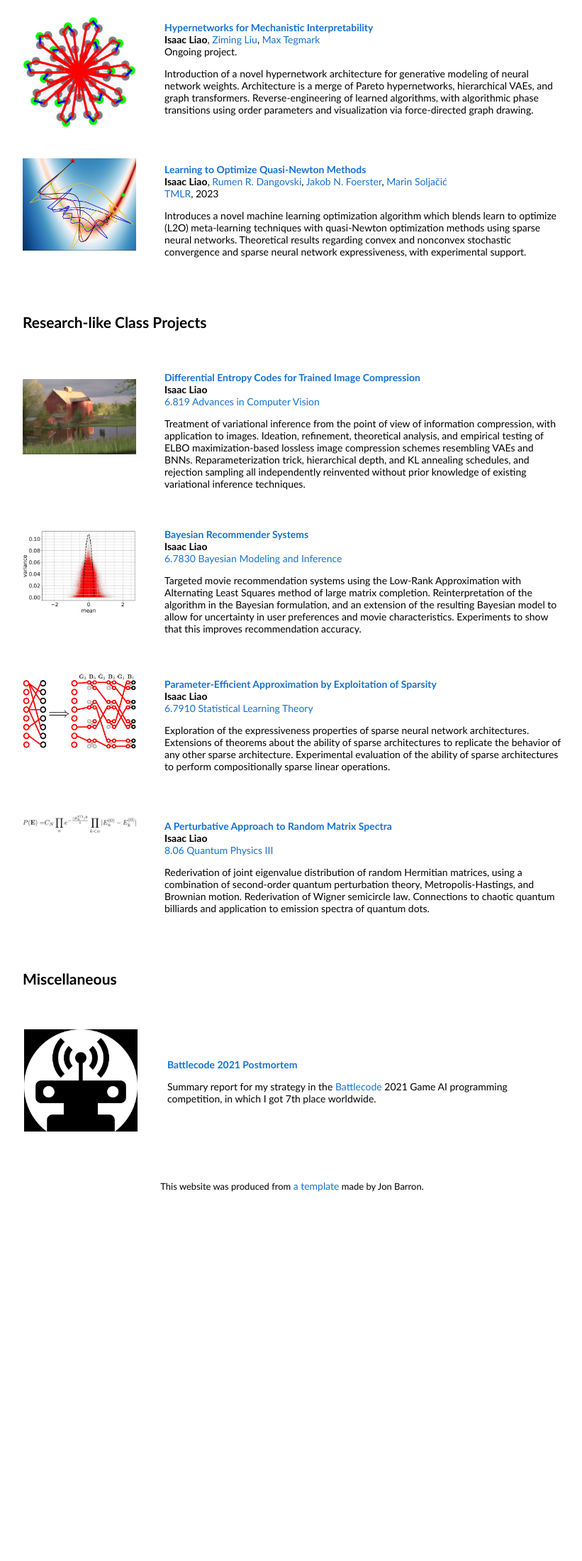
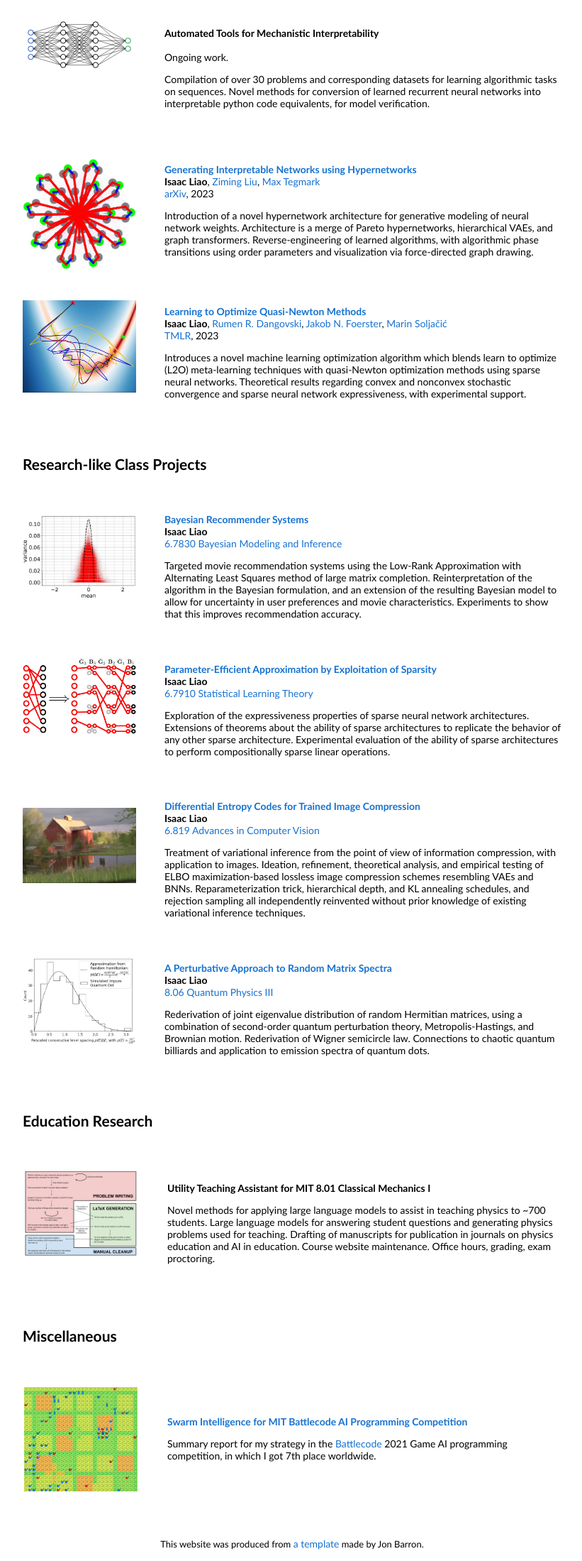
Before and after one commit to iliao2345/iliao2345.github.io, a plain HTML site: page index.html in a window 1280 px wide. Shown: the part 462-2661 px from the top of the page at 71% size, without its empty margins (228-1049 px from the left). Before the commit the page ends 2162 px from the top, so only its background shows below. Drawn offline with Linux system fonts and the light colour scheme.

Commit message:
updated website

```diff
--- a/index.html
+++ b/index.html
@@ -28,6 +28,7 @@
               <p style="text-align:center">
                 <a href="mailto:iliao2345@gmail.com">Email</a> &nbsp/&nbsp
                 <a href="data/Isaac_Liao_CV.pdf">CV</a> &nbsp/&nbsp
+                <a href="data/Isaac_Liao_Resume.pdf">Resume</a> &nbsp/&nbsp
                 <a href="https://scholar.google.com/citations?user=ktiXUnoAAAAJ&hl=en&oi=sra">Google Scholar</a>
               </p>
             </td>
@@ -49,19 +50,36 @@
           <tr>
             <td style="padding:20px;width:25%;vertical-align:middle">
               <div class="one">
+                <img src='images/network.svg' width="160">
+              </div>
+            </td>
+            <td style="padding:20px;width:75%;vertical-align:middle">
+              <papertitle>Automated Tools for Mechanistic Interpretability</papertitle>
+              <br></br>
+              Ongoing work.
+              <p></p>
+              <p>
+	      Compilation of over 30 problems and corresponding datasets for learning algorithmic tasks on sequences. Novel methods for conversion of learned recurrent neural networks into interpretable python code equivalents, for model verification.
+              </p>
+            </td>
+          </tr>
+
+          <tr>
+            <td style="padding:20px;width:25%;vertical-align:middle">
+              <div class="one">
                 <img src='images/L1_norm_network.jpg' width="160">
               </div>
             </td>
             <td style="padding:20px;width:75%;vertical-align:middle">
-              <a href="data/Hypernetworks.pdf">
-                <papertitle>Hypernetworks for Mechanistic Interpretability</papertitle>
+              <a href="https://arxiv.org/abs/2312.03051">
+                <papertitle>Generating Interpretable Networks using Hypernetworks</papertitle>
               </a>
               <br>
               <strong>Isaac Liao</strong>,
               <a href="https://kindxiaoming.github.io/">Ziming Liu</a>,
               <a href="https://space.mit.edu/home/tegmark/">Max Tegmark</a>
               <br>
-              Ongoing project.
+              <a href="https://openreview.net/forum?id=Ns2X7Azudy">arXiv</a>, 2023
               <p></p>
               <p>
 	      Introduction of a novel hypernetwork architecture for generative modeling of neural network weights. Architecture is a merge of Pareto hypernetworks, hierarchical VAEs, and graph transformers. Reverse-engineering of learned algorithms, with algorithmic phase transitions using order parameters and visualization via force-directed graph drawing.
@@ -76,7 +94,7 @@
               </div>
             </td>
             <td style="padding:20px;width:75%;vertical-align:middle">
-              <a href="https://arxiv.org/abs/2210.06171">
+              <a href="https://openreview.net/forum?id=Ns2X7Azudy">
                 <papertitle>Learning to Optimize Quasi-Newton Methods</papertitle>
               </a>
               <br>
@@ -102,27 +120,6 @@
           </tr>
         </tbody></table>
         <table style="width:100%;border:0px;border-spacing:0px;border-collapse:separate;margin-right:auto;margin-left:auto;"><tbody>
-
-          <tr>
-            <td style="padding:20px;width:25%;vertical-align:middle">
-              <div class="one">
-                <img src='images/entropy_codes.png' width="160">
-              </div>
-            </td>
-            <td style="padding:20px;width:75%;vertical-align:middle">
-              <a href="data/6_819_Project.pdf">
-                <papertitle>Differential Entropy Codes for Trained Image Compression</papertitle>
-              </a>
-              <br>
-              <strong>Isaac Liao</strong>
-              <br>
-	      <a href="http://6.8300.csail.mit.edu/sp21/">6.819 Advances in Computer Vision</a>
-              <p></p>
-              <p>
-	      Treatment of variational inference from the point of view of information compression, with application to images. Ideation, refinement, theoretical analysis, and empirical testing of ELBO maximization-based lossless image compression schemes resembling VAEs and BNNs. Reparameterization trick, hierarchical depth, and KL annealing schedules, and rejection sampling all independently reinvented without prior knowledge of existing variational inference techniques.
-              </p>
-            </td>
-          </tr>
 
           <tr>
             <td style="padding:20px;width:25%;vertical-align:middle">
@@ -169,7 +166,28 @@
           <tr>
             <td style="padding:20px;width:25%;vertical-align:middle">
               <div class="one">
-                <img src='images/random_matrices.jpg' width="160">
+                <img src='images/entropy_codes.png' width="160">
+              </div>
+            </td>
+            <td style="padding:20px;width:75%;vertical-align:middle">
+              <a href="data/6_819_Project.pdf">
+                <papertitle>Differential Entropy Codes for Trained Image Compression</papertitle>
+              </a>
+              <br>
+              <strong>Isaac Liao</strong>
+              <br>
+	      <a href="http://6.8300.csail.mit.edu/sp21/">6.819 Advances in Computer Vision</a>
+              <p></p>
+              <p>
+	      Treatment of variational inference from the point of view of information compression, with application to images. Ideation, refinement, theoretical analysis, and empirical testing of ELBO maximization-based lossless image compression schemes resembling VAEs and BNNs. Reparameterization trick, hierarchical depth, and KL annealing schedules, and rejection sampling all independently reinvented without prior knowledge of existing variational inference techniques.
+              </p>
+            </td>
+          </tr>
+
+          <tr>
+            <td style="padding:20px;width:25%;vertical-align:middle">
+              <div class="one">
+                <img src='images/wigner_surmise.jpg' width="160">
               </div>
             </td>
             <td style="padding:20px;width:75%;vertical-align:middle">
@@ -192,6 +210,30 @@
         <table width="100%" align="center" border="0" cellspacing="0" cellpadding="20"><tbody>
           <tr>
             <td>
+              <h2>Education Research</h2>
+            </td>
+          </tr>
+        </tbody></table>
+        <table width="100%" align="center" border="0" cellpadding="20"><tbody>
+
+          <tr>
+
+            <td style="padding:20px;width:25%;vertical-align:middle">
+              <div class="one">
+                <img src='images/problem_generation.jpg' width="160">
+              </div>
+            </td>
+            <td style="padding:20px;width:75%;vertical-align:middle">
+	      <papertitle>Utility Teaching Assistant for MIT 8.01 Classical Mechanics I</papertitle></a>
+              <p>
+	      Novel methods for applying large language models to assist in teaching physics to ~700 students. Large language models for answering student questions and generating physics problems used for teaching. Drafting of manuscripts for publication in journals on physics education and AI in education. Course website maintenance. Office hours, grading, exam proctoring.
+              </p>
+            </td>
+          </tr>
+
+        <table width="100%" align="center" border="0" cellspacing="0" cellpadding="20"><tbody>
+          <tr>
+            <td>
               <h2>Miscellaneous</h2>
             </td>
           </tr>
@@ -202,12 +244,12 @@
 
             <td style="padding:20px;width:25%;vertical-align:middle">
               <div class="one">
-                <img src='images/battlecode.png' width="160">
+                <img src='images/chain.png' width="160">
               </div>
             </td>
             <td style="padding:20px;width:75%;vertical-align:middle">
               <a href="https://battlecode.org/assets/files/postmortem-2021-wololo.pdf">
-		      <papertitle>Battlecode 2021 Postmortem</papertitle></a>
+		      <papertitle>Swarm Intelligence for MIT Battlecode AI Programming Competition</papertitle></a>
               <p></p>
               <p>
 	      Summary report for my strategy in the <a href="https://www.battlecode.org/">Battlecode</a> 2021 Game AI programming competition, in which I got 7th place worldwide.
```
Also changed, not shown: images/battlecode.png (deleted), images/chain.png (added), images/empty_image.bmp (added), images/network.svg (added), images/problem_generation.jpg (added), images/wigner_surmise.jpg (added), 2 other files.
